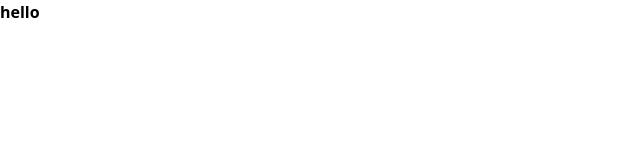
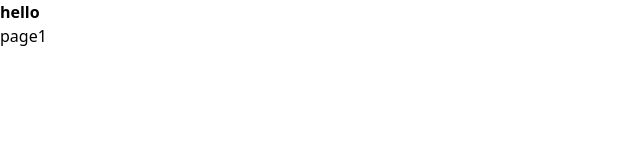
Before and after one commit to erfann1383/burger-web1, a website built with Vite: page index.html in a window 1280 px wide. Shown: the full height of the page, 0-640 px from the left. Built offline with nearby package versions, Linux system fonts and the light colour scheme.

Commit message:
add page1 button

```diff
--- a/index.html
+++ b/index.html
@@ -8,5 +8,6 @@
   </head>
   <body>
     <h1 class="font-bold">hello</h1>
+    <a href="page1.html">page1</a>
   </body>
 </html>
```
